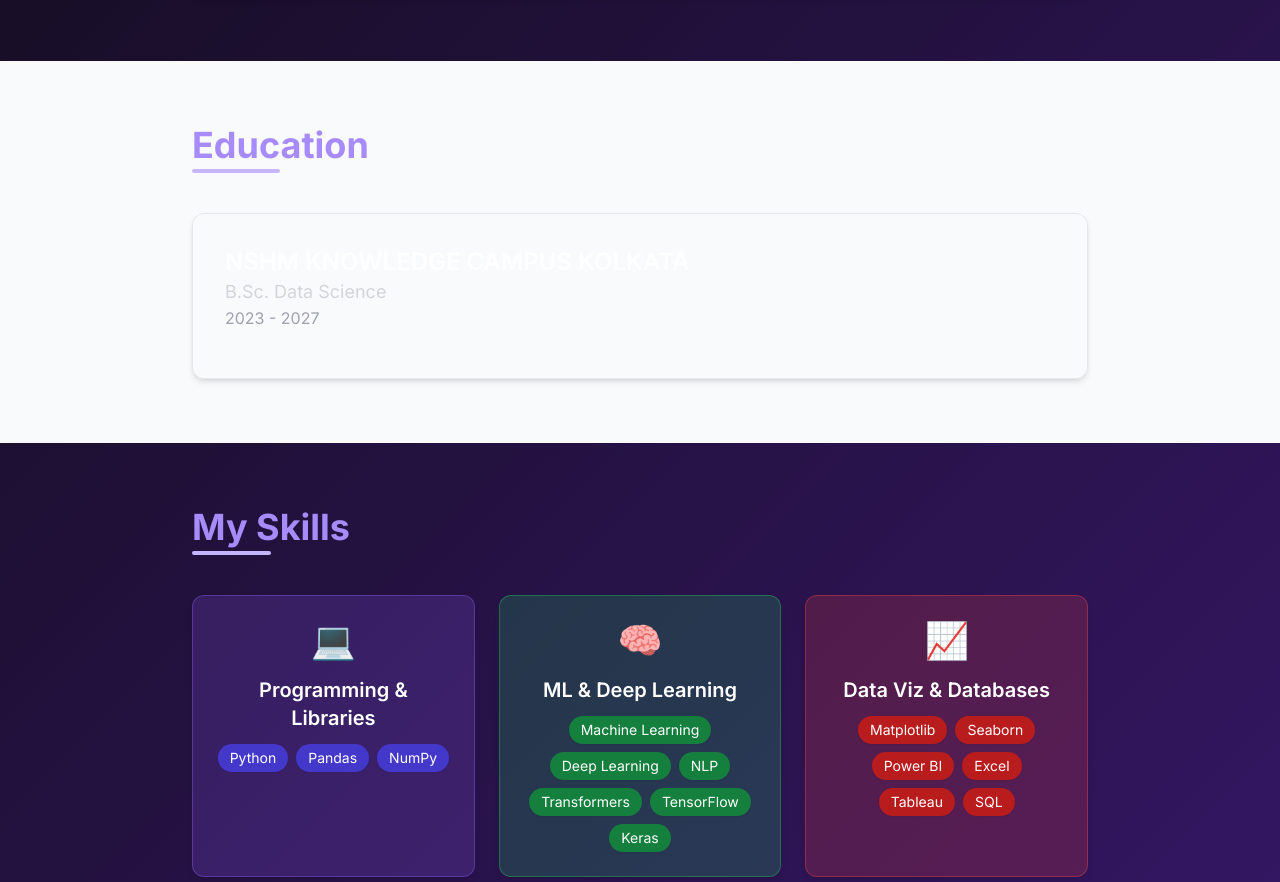
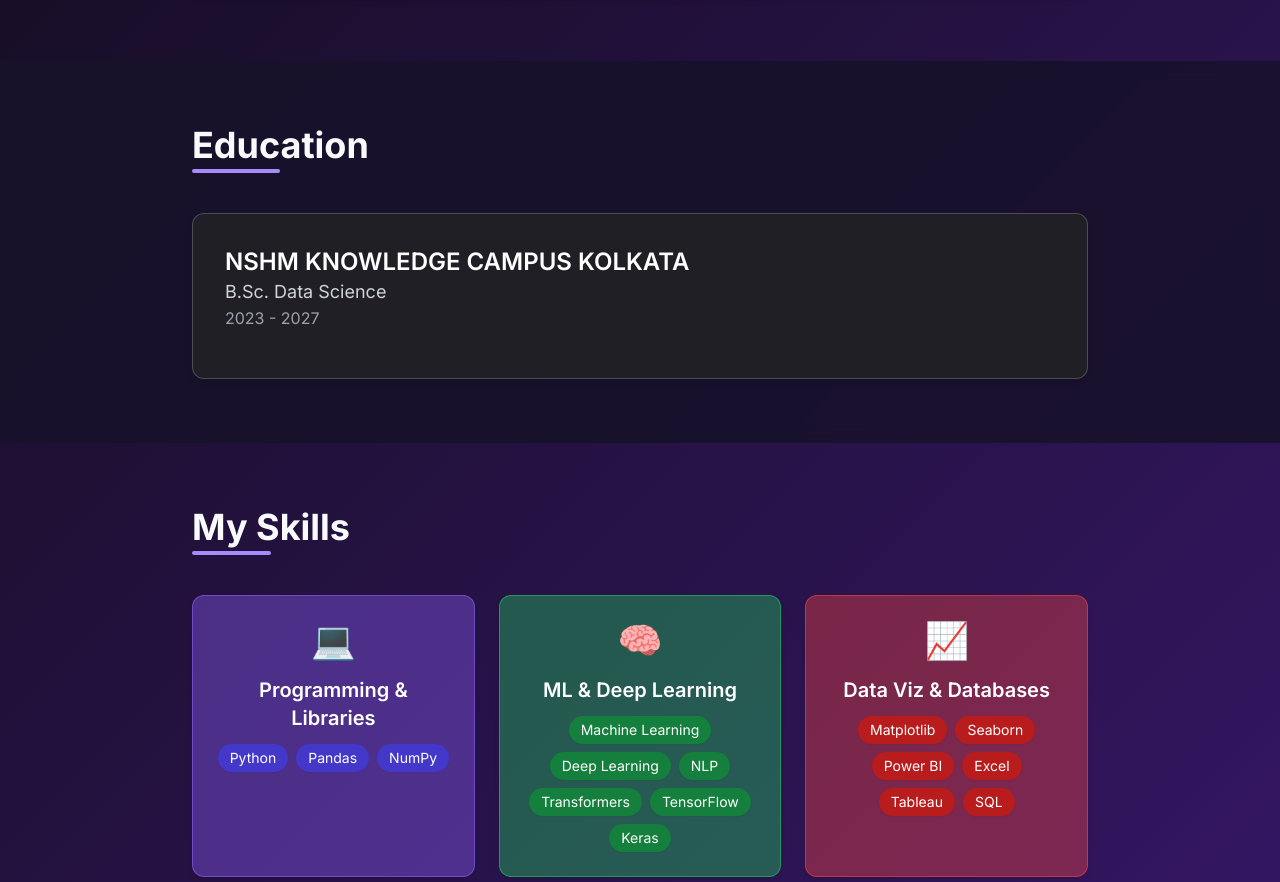
Before and after one commit to Sudipta-Mitra/my_page, a plain HTML site: page index.html in a window 1280 px wide. Shown: the part 1070-1952 px from the top of the page. Drawn offline with nearby package versions, Linux system fonts and the light colour scheme.

Commit message:
Update index.html

```diff
--- a/index.html
+++ b/index.html
@@ -28,7 +28,7 @@
             width: 100%;
             height: 100%;
             z-index: -1; /* Place it behind other content */
-            opacity: 0.4; /* Made more subtle as requested previously */
+            opacity: 0.8; /* Reverted to 0.8 as per your last provided code */
         }
         /* Ensure content is above the canvas */
         .content-wrapper {
@@ -42,7 +42,7 @@
             padding-bottom: 0.5rem;
             margin-bottom: 2rem;
             font-weight: 700;
-            color: #a78bfa; /* Dark Violet 400 for headings, as requested */
+            color: #f8fafc; /* Light Slate 50 for titles on dark background, as per your last code */
         }
         .section-title::after {
             content: '';
@@ -51,24 +51,25 @@
             bottom: 0;
             width: 50%;
             height: 4px;
-            background-color: #c4b5fd; /* Purple 300 for the underline, as requested */
+            background-color: #a78bfa; /* Purple 400, as per your last code */
             border-radius: 9999px;
         }
         /* Adjust text color for sections that were previously on light background */
         section {
             color: #e2e8f0; /* Light Slate 200 */
         }
-        section .bg-white {
-            background-color: rgba(255, 255, 255, 0.1); /* Semi-transparent white for cards */
-            backdrop-filter: blur(5px); /* Optional: add a blur effect */
+        /* Styling for the inner content boxes (cards) within sections */
+        .content-card {
+            background-color: rgba(38, 38, 38, 0.7); /* Darker grey with more opacity for cards */
+            backdrop-filter: blur(5px);
             border-color: rgba(255, 255, 255, 0.2);
             color: #f8fafc; /* Text color inside cards */
         }
-        /* Corrected bg-gray-50 styling */
-        section .bg-gray-50 {
-            background-color: rgba(0, 0, 0, 0.1); /* Semi-transparent dark for alternate sections */
-            backdrop-filter: blur(5px);
-            border-color: rgba(255, 255, 255, 0.1);
+        /* Specific background for alternating sections (Education, Projects) */
+        .section-alt-bg {
+            background-color: rgba(24, 18, 43, 0.9); /* Dark purple with high opacity */
+            backdrop-filter: blur(8px);
+            border-color: rgba(255, 255, 255, 0.15);
         }
         .text-gray-600, .text-gray-700, .text-gray-800 {
             color: #cbd5e1; /* Adjust text colors for readability on dark background */
@@ -79,11 +80,11 @@
         .hover\:text-indigo-800:hover {
             color: #c4b5fd; /* Even lighter on hover */
         }
-        /* Custom skill card colors */
-        .skill-card-bg-1 { background-color: rgba(139, 92, 246, 0.2); border-color: rgba(139, 92, 246, 0.4); } /* Purple-500 */
-        .skill-card-bg-2 { background-color: rgba(34, 197, 94, 0.2); border-color: rgba(34, 197, 94, 0.4); } /* Green-500 */
-        .skill-card-bg-3 { background-color: rgba(239, 68, 68, 0.2); border-color: rgba(239, 68, 68, 0.4); } /* Red-500 */
-        .skill-card-bg-4 { background-color: rgba(234, 179, 8, 0.2); border-color: rgba(234, 179, 8, 0.4); } /* Yellow-500 */
+        /* Custom skill card colors - Increased opacity */
+        .skill-card-bg-1 { background-color: rgba(139, 92, 246, 0.4); border-color: rgba(139, 92, 246, 0.6); } /* Purple-500 */
+        .skill-card-bg-2 { background-color: rgba(34, 197, 94, 0.4); border-color: rgba(34, 197, 94, 0.6); } /* Green-500 */
+        .skill-card-bg-3 { background-color: rgba(239, 68, 68, 0.4); border-color: rgba(239, 68, 68, 0.6); } /* Red-500 */
+        .skill-card-bg-4 { background-color: rgba(234, 179, 8, 0.4); border-color: rgba(234, 179, 8, 0.6); } /* Yellow-500 */
 
         .bg-indigo-100 {
             background-color: #8b5cf6; /* Purple 500 */
@@ -209,7 +210,7 @@
         <section id="about" class="py-16 px-4 sm:px-6 lg:px-8 fade-in-section">
             <div class="max-w-4xl mx-auto">
                 <h2 class="text-3xl sm:text-4xl text-center section-title mx-auto mb-10">About Me</h2>
-                <div class="p-8 rounded-xl shadow-md border">
+                <div class="p-8 rounded-xl shadow-md border content-card">
                     <p class="text-lg leading-relaxed mb-4">
                         Hi! I’m Sudipta Mitra, a passionate and driven Data Science student with a strong foundation in machine learning, deep learning, and real-world data analytics.
                     </p>
@@ -221,10 +222,10 @@
         </section>
 
         <!-- Education Section -->
-        <section id="education" class="bg-gray-50 py-16 px-4 sm:px-6 lg:px-8 fade-in-section">
+        <section id="education" class="section-alt-bg py-16 px-4 sm:px-6 lg:px-8 fade-in-section">
             <div class="max-w-4xl mx-auto">
                 <h2 class="text-3xl sm:text-4xl text-center section-title mx-auto mb-10">Education</h2>
-                <div class="p-8 rounded-xl shadow-md border">
+                <div class="p-8 rounded-xl shadow-md border content-card">
                     <div class="mb-4">
                         <h3 class="text-2xl font-semibold text-white">NSHM KNOWLEDGE CAMPUS KOLKATA</h3>
                         <p class="text-lg text-gray-300">B.Sc. Data Science</p>
@@ -296,12 +297,12 @@
         </section>
 
         <!-- Projects Section -->
-        <section id="projects" class="bg-gray-50 py-16 px-4 sm:px-6 lg:px-8 fade-in-section">
+        <section id="projects" class="section-alt-bg py-16 px-4 sm:px-6 lg:px-8 fade-in-section">
             <div class="max-w-4xl mx-auto">
                 <h2 class="text-3xl sm:text-4xl text-center section-title mx-auto mb-10">My Projects</h2>
                 <div class="grid grid-cols-1 md:grid-cols-2 gap-8">
                     <!-- Project Card 1 -->
-                    <div class="rounded-xl shadow-md overflow-hidden border slide-in-left">
+                    <div class="rounded-xl shadow-md overflow-hidden border content-card slide-in-left">
                         <img src="https://placehold.co/600x300/e2e8f0/475569?text=Project+Image+1" alt="Project 1" class="w-full h-48 object-cover">
                         <div class="p-6">
                             <h3 class="text-2xl font-semibold mb-3">Predictive Sales Forecasting</h3>
@@ -319,7 +320,7 @@
                         </div>
                     </div>
                     <!-- Project Card 2 -->
-                    <div class="rounded-xl shadow-md overflow-hidden border slide-in-right">
+                    <div class="rounded-xl shadow-md overflow-hidden border content-card slide-in-right">
                         <img src="https://placehold.co/600x300/e2e8f0/475569?text=Project+Image+2" alt="Project 2" class="w-full h-48 object-cover">
                         <div class="p-6">
                             <h3 class="text-2xl font-semibold mb-3">Customer Churn Prediction</h3>
@@ -345,7 +346,7 @@
         <section id="contact" class="py-16 px-4 sm:px-6 lg:px-8 rounded-t-3xl fade-in-section">
             <div class="max-w-4xl mx-auto">
                 <h2 class="text-3xl sm:text-4xl text-center section-title mx-auto mb-10">Get In Touch</h2>
-                <div class="p-8 rounded-xl shadow-md border">
+                <div class="p-8 rounded-xl shadow-md border content-card">
                     <p class="text-lg leading-relaxed mb-6 text-center">
                         Have a question or want to collaborate? Feel free to reach out!
                     </p>
```
